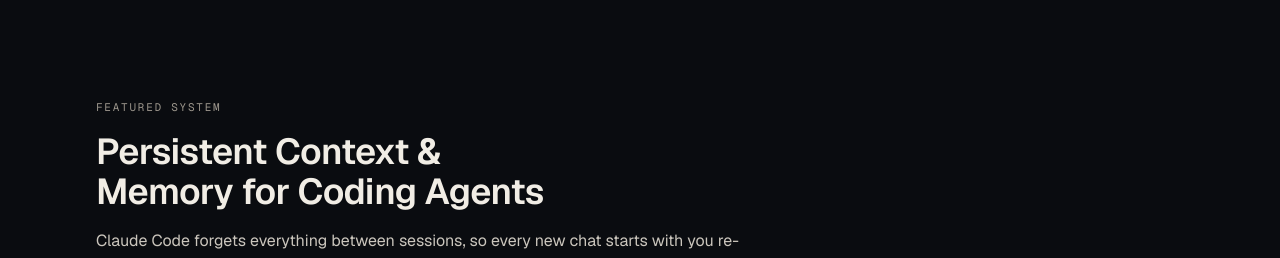
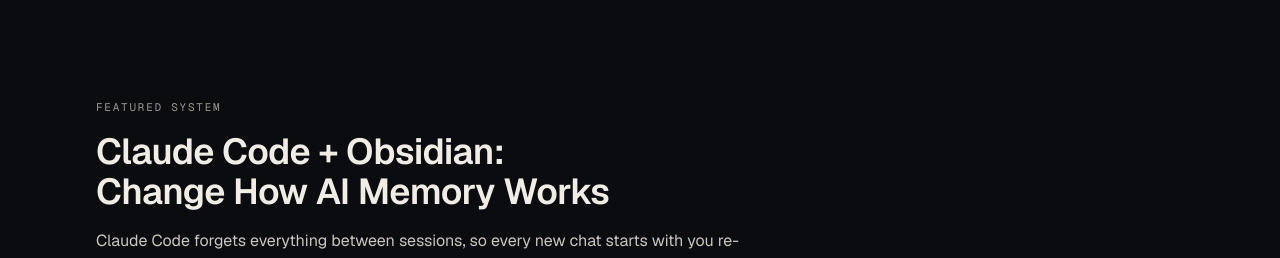
Before and after one commit to seestack-dev/website, a Next.js app: page / in a window 1280 px wide. Shown: the part 780-1038 px from the top of the page. Built offline with nearby package versions, Linux system fonts and the light colour scheme.

Commit message:
feat: feature breakout Claude Code + Obsidian video on homepage

```diff
--- a/content/site.config.ts
+++ b/content/site.config.ts
@@ -52,8 +52,8 @@
 };
 
 export const featuredVideo: FeaturedVideo = {
-  youtubeId: null,
-  title: "Persistent Context & Memory for Coding Agents",
+  youtubeId: "lE1EUYn3IGY",
+  title: "Claude Code + Obsidian: Change How AI Memory Works",
   description:
     "Claude Code forgets everything between sessions, so every new chat starts with you re-explaining your project. This architecture builds the fix: an Obsidian vault holding the agent's memory, commands and skills as plain markdown, symlinked back so the agent reads them as its own.",
   repoUrl: "https://github.com/see-stack/claude-obsidian-memory",
```
